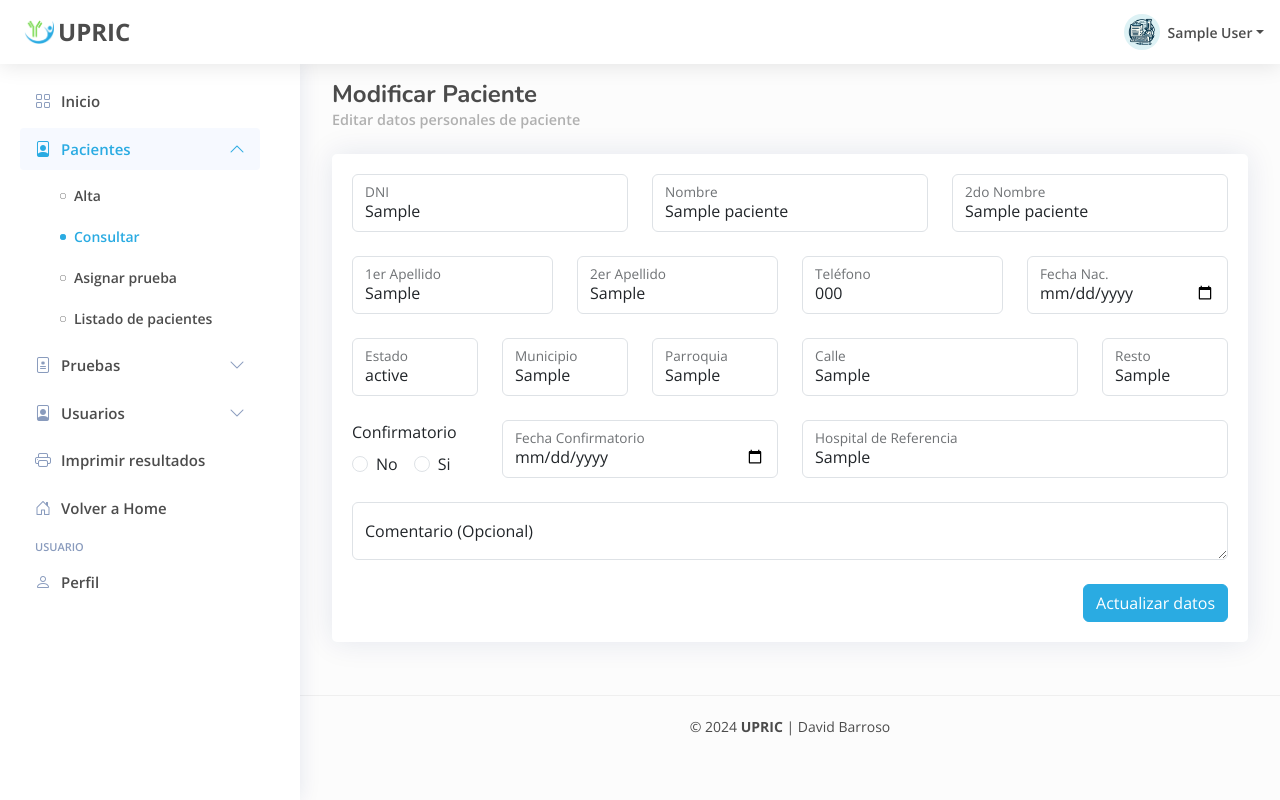
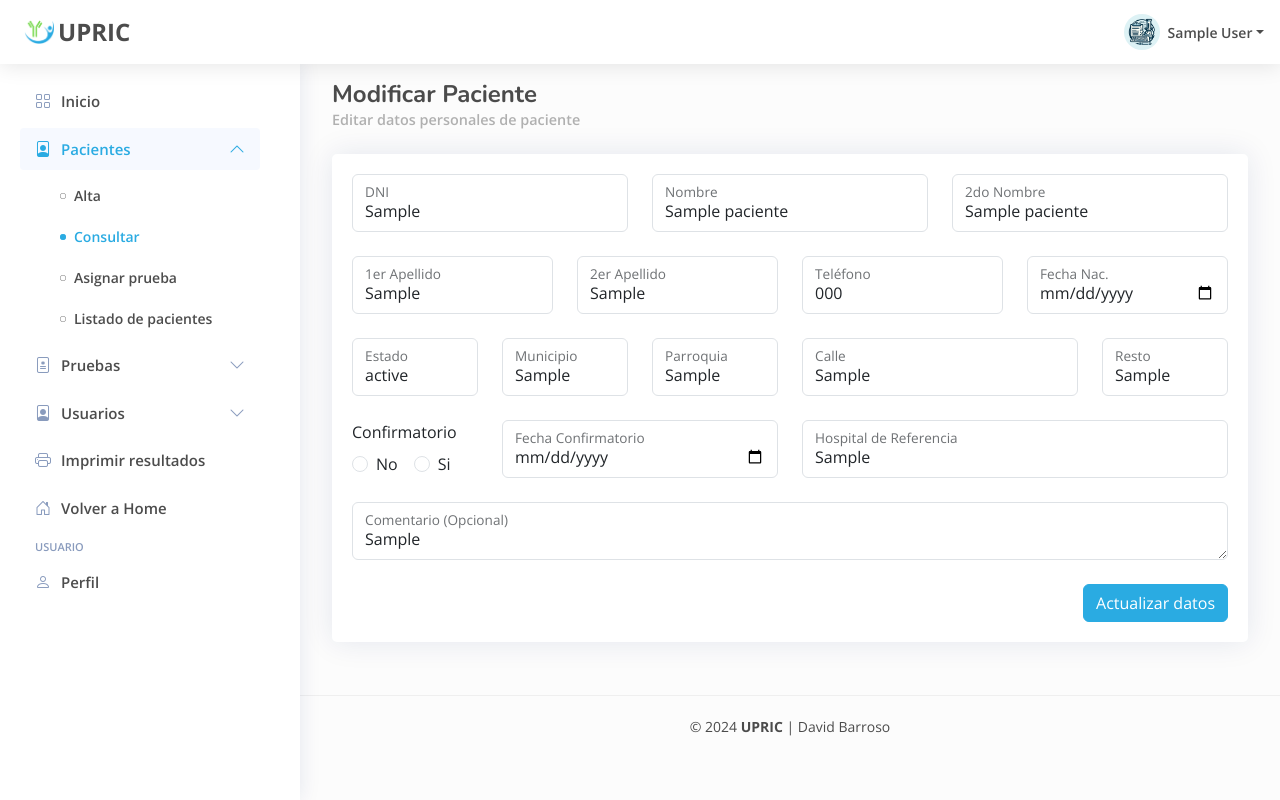
Before and after one commit to dbarrosoc2/upric-proyecto, a PHP site: page /tcpdf/admin/pacientes/modificar.php?id_paciente=1 in a window 1280 px wide. Run offline with PHP 8.4, Linux system fonts and the light colour scheme; the visitor is signed in with stand-in values (Sample User, id 1); tables that the repository leaves empty or names only in its code hold one stand-in row (values such as "Sample post").

Commit message:
Comentarios fix

```diff
--- a/admin/pacientes/consultar.php
+++ b/admin/pacientes/consultar.php
@@ -73,7 +73,7 @@
                             </thead>
                             <tbody>
                                 <?php foreach ($pacientesBusquedaData as $paciente) { ?>
-                                    <tr>
+                                    <tr data-delete-row-id="<?=$paciente['id_paciente']?>">
                                         <td class="row-name">
                                             <span class="nombres"><?= "{$paciente['nombre']}  {$paciente['nombre2']}" ?></span>
                                             <span class="apellidos"><?= "{$paciente['apellido']}  {$paciente['apellido2']}" ?></span>
--- a/admin/pacientes/modificar.php
+++ b/admin/pacientes/modificar.php
@@ -135,7 +135,7 @@ if (isset($_GET['id_paciente'])) {
                         </div>
                         <div class="col-12">
                             <div class="form-floating">
-                                <textarea class="form-control" id="comentario" value="<?= htmlspecialchars($datosPaciente['comentario']);  ?>" name="comentario" placeholder="Comentario (Opcional)" rows="5"></textarea>
+                                <textarea class="form-control" id="comentario" name="comentario" placeholder="Comentario (Opcional)" rows="5"><?= htmlspecialchars($datosPaciente['comentario']);  ?></textarea>
                                 <label for="comentario">Comentario (Opcional)</label>
                             </div>
                         </div>
```
